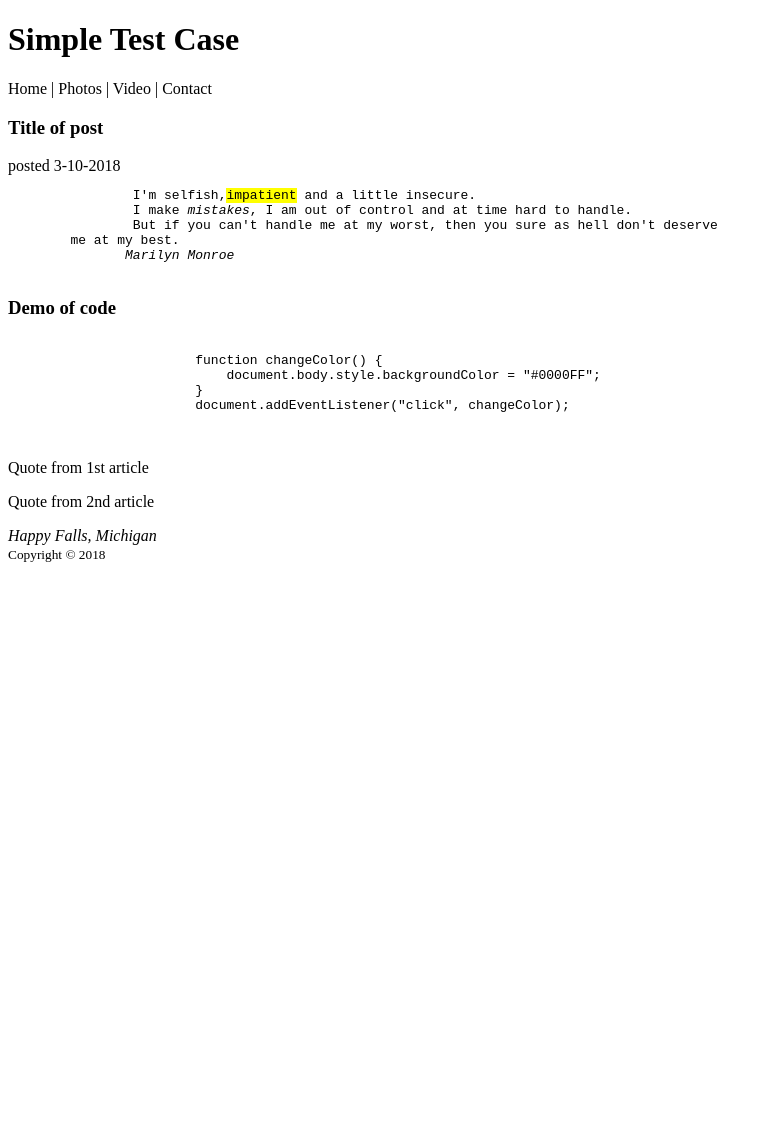
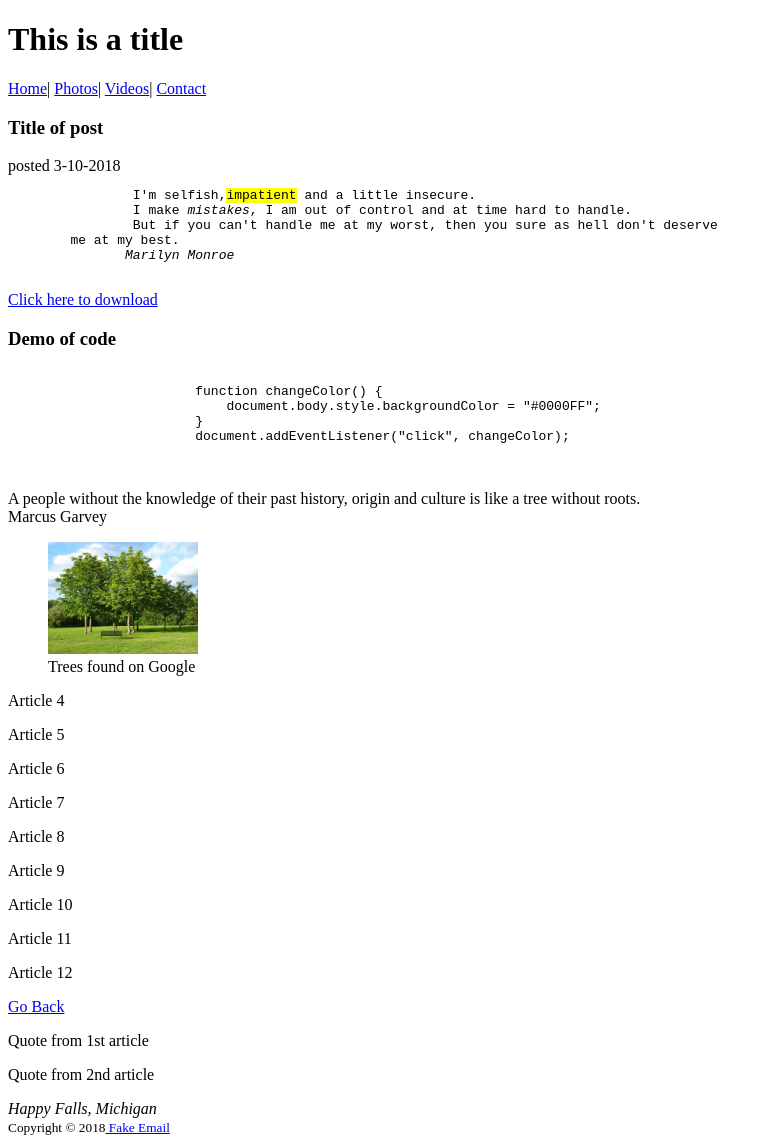
Before and after one commit to ARHollisSr/100DaysOfCode, a plain HTML site: page Sandbox/main.html in a window 1280 px wide. Shown: the whole page, without its empty margins (0-773 px from the left). Before the commit the page ends 800 px from the top, so only its background shows below. Drawn offline with Linux system fonts and the light colour scheme.

Commit message:
added additional edits

```diff
--- a/Sandbox/main.html
+++ b/Sandbox/main.html
@@ -10,11 +10,14 @@
 </head>
 
 <body>
-    <header>
-        <h1>Simple Test Case</h1>
+    <header id="toptitle">
+        <h1>This is a title</h1>
     </header>
     <nav>
-        Home | Photos | Video | Contact
+        <a href="main.html">Home</a>|
+        <a href="photos.html">Photos</a>|
+        <a href="videos.html">Videos</a>|
+        <a href="contact.html">Contact</a>
     </nav>
     <main>
         <section>
@@ -32,6 +35,10 @@
                 </pre>
             </article>
             <article>
+                <a href="http://www.formasterminds.com/content/myfile.pdf" ping="http://www.formasterminds.com/control.php"
+                    download>Click here to download</a>
+            </article>
+            <article>
                 <header>
                     <h1>Demo of code</h1>
                 </header>
@@ -44,6 +51,23 @@
                     </code>
                 </pre>
             </article>
+            <p>A people without the knowledge of their past history,
+                origin and culture is like a tree without roots.<br>Marcus Garvey
+            </p>
+            <figure>
+                <img src="images/trees.jpg" width="150" alt="Trees from Google">
+                <figcaption>Trees found on Google</figcaption>
+            </figure>
+            <p>Article 4</p>
+            <p>Article 5</p>
+            <p>Article 6</p>
+            <p>Article 7</p>
+            <p>Article 8</p>
+            <p>Article 9</p>
+            <p>Article 10</p>
+            <p>Article 11</p>
+            <p>Article 12</p>
+            <p><a href="#toptitle">Go Back</a></p>
         </section>
         <aside>
             <p>Quote from 1st article</p>
@@ -52,7 +76,7 @@
     </main>
     <footer>
         <address>Happy Falls, Michigan</address>
-        <small>Copyright &copy; 2018</small>
+        <small>Copyright &copy; 2018<a href="mailto:info@fake.com"> Fake Email</a></small>
     </footer>
 </body>
 
```
Also changed, not shown: Sandbox/contact.html (added, +34 -0 lines), Sandbox/images/trees.jpg (added).
